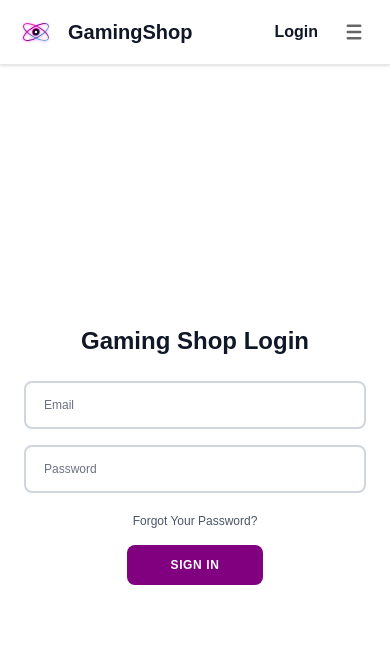
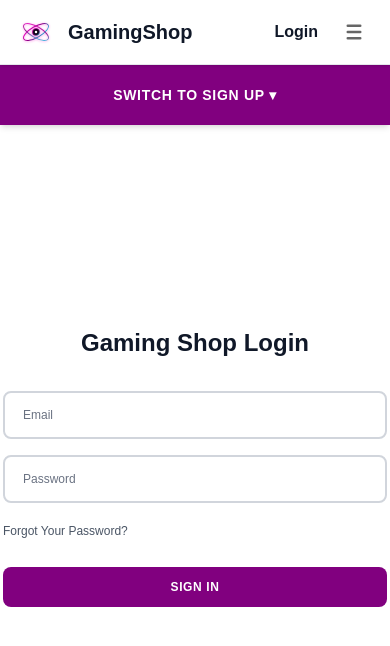
Before and after one commit to Parvez4560/gamingshop, a Next.js app: page /login in a window 390 px wide. Shown: the top 646 px of the page. Built offline with nearby package versions, Linux system fonts and the light colour scheme.

Commit message:
Update website

```diff
--- a/app/login/page.tsx
+++ b/app/login/page.tsx
@@ -9,186 +9,143 @@ export default function LoginPage() {
 
   return (
     <>
-      {/* হেডার সবার উপরে ফিক্সড (z-50 বা তার বেশি) */}
+      {/* হেডার সবার উপরে ফিক্সড */}
       <Header />
 
-      {/* মূল কন্টেইনার */}
-      <main className="h-[calc(100vh-4rem)] w-full overflow-hidden bg-white relative flex flex-col md:block">
+      <main className="min-h-[calc(100vh-4rem)] bg-white w-full relative">
 
-        {/* ================= MOBILE & DESKTOP TOGGLE CONTAINER ================= */}
-        {/* z-index কমিয়ে z-2 করা হলো যাতে মেনু (z-50+) ওপেন হলে টগল বাটন মেনুর নিচে ঢাকা থাকে */}
-        <div
-          className={`
-            toggle-container
-            w-full md:w-1/2
-            h-[72px] md:h-full
-            absolute md:absolute
-            top-0 left-0 md:left-1/2
-            z-20
-            overflow-hidden
-            transition-all duration-500 ease-in-out
-            fixed md:absolute
-            top-16 md:top-0
-            ${
-              isActive
-                ? 'md:-translate-x-full md:rounded-r-[50px] md:rounded-l-none'
-                : 'md:rounded-l-[50px] md:rounded-r-none'
-            }
-          `}
-        >
-          {/* ================= DESKTOP TOGGLE ================= */}
-          <div
-            className={`
-              toggle
-              bg-[#81007f]
-              text-white
-              h-full
-              relative
-              -left-full
-              w-[200%]
-              transition-all duration-500 ease-in-out
-              hidden md:block
+        {/* ========================================================= */}
+        {/* 1. মোবাইল লেআউট (শুধুমাত্র মোবাইলের জন্য দৃশ্যমান: md:hidden) */}
+        {/* ========================================================= */}
+        <div className="block md:hidden w-full relative">
 
-              ${isActive ? 'translate-x-1/2' : 'translate-x-0'}
-            `}
-          >
-            {/* DESKTOP LEFT */}
+          {/* হেডারের নিচে ফিক্সড টগল বার */}
+          <div className="sticky top-16 z-35 w-full h-[60px] bg-[#81007f] text-white flex items-center justify-center shadow-md">
+            <button
+              type="button"
+              onClick={() => setIsActive(!isActive)}
+              className="w-full h-full text-sm font-semibold uppercase tracking-wider flex items-center justify-center gap-2 cursor-pointer"
+            >
+              {isActive ? (
+                <span>Switch to Sign In ▾</span>
+              ) : (
+                <span>Switch to Sign Up ▾</span>
+              )}
+            </button>
+          </div>
+
+          {/* মোবাইল ফর্ম কন্টেইনার (ওপর থেকে স্লাইড হয়ে আসবে) */}
+          <div className="relative w-full bg-white p-6 overflow-hidden min-h-[calc(100vh-10rem)] flex items-center justify-center">
+
+            {/* Mobile Sign In */}
             <div
               className={`
-                toggle-panel
-                toggle-left
-                absolute
-                w-1/2
-                h-full
-                flex items-center justify-center flex-col
-                px-8
-                text-center
-                top-0
-                transition-all duration-500 ease-in-out
-
+                w-full max-w-sm bg-white transition-all duration-500 ease-in-out absolute
                 ${
                   isActive
-                    ? 'translate-x-0'
-                    : '-translate-x-[200%]'
+                    ? '-translate-y-full opacity-0 pointer-events-none'
+                    : 'translate-y-0 opacity-100 pointer-events-auto'
                 }
               `}
             >
-              <h1 className="text-2xl font-bold mb-2">
-                Welcome Back!
-              </h1>
-              <p className="text-xs leading-5 tracking-wide mb-5">
-                To keep connected with us please login with your personal info
-              </p>
-              <button
-                type="button"
-                onClick={() => setIsActive(false)}
-                className="bg-transparent border border-white text-white text-xs font-semibold py-2.5 px-9 rounded-lg uppercase tracking-wider cursor-pointer hover:bg-white/10 transition"
-              >
-                Sign In
-              </button>
+              <form className="flex items-center justify-center flex-col text-center w-full py-4">
+                <h1 className="text-2xl font-bold text-gray-900 mb-6">
+                  Gaming Shop Login
+                </h1>
+
+                <FloatingInput type="email" id="mob-signin-email" label="Email" />
+                <FloatingInput type="password" id="mob-signin-password" label="Password" />
+
+                <a
+                  href="#"
+                  className="text-gray-600 text-xs my-3 hover:text-[#81007f] self-start"
+                >
+                  Forgot Your Password?
+                </a>
+
+                <button
+                  type="submit"
+                  className="w-full bg-[#81007f] text-white text-xs font-semibold py-3 rounded-lg uppercase tracking-wider mt-4 cursor-pointer hover:bg-[#620060] transition"
+                >
+                  Sign In
+                </button>
+              </form>
             </div>
 
-            {/* DESKTOP RIGHT */}
+            {/* Mobile Sign Up */}
             <div
               className={`
-                toggle-panel
-                toggle-right
-                absolute
-                right-0
-                w-1/2
-                h-full
-                flex items-center justify-center flex-col
-                px-8
-                text-center
-                top-0
-                transition-all duration-500 ease-in-out
-
+                w-full max-w-sm bg-white transition-all duration-500 ease-in-out absolute
                 ${
                   isActive
-                    ? 'translate-x-[200%]'
-                    : 'translate-x-0'
+                    ? 'translate-y-0 opacity-100 pointer-events-auto'
+                    : 'translate-y-full opacity-0 pointer-events-none'
                 }
               `}
             >
-              <h1 className="text-2xl font-bold mb-2">
-                Hello, Gamer!
-              </h1>
-              <p className="text-xs leading-5 tracking-wide mb-5">
-                Enter your personal details and start your journey with Gaming Shop
-              </p>
-              <button
-                type="button"
-                onClick={() => setIsActive(true)}
-                className="bg-transparent border border-white text-white text-xs font-semibold py-2.5 px-9 rounded-lg uppercase tracking-wider cursor-pointer hover:bg-white/10 transition"
-              >
-                Sign Up
-              </button>
+              <form className="flex items-center justify-center flex-col text-center w-full py-4">
+                <h1 className="text-2xl font-bold text-gray-900 mb-6">
+                  Create Account
+                </h1>
+
+                <FloatingInput type="text" id="mob-signup-name" label="Name" />
+                <FloatingInput type="email" id="mob-signup-email" label="Email" />
+                <FloatingInput type="password" id="mob-signup-password" label="Password" />
+
+                <button
+                  type="submit"
+                  className="w-full bg-[#81007f] text-white text-xs font-semibold py-3 rounded-lg uppercase tracking-wider mt-4 cursor-pointer hover:bg-[#620060] transition"
+                >
+                  Sign Up
+                </button>
+              </form>
             </div>
-          </div>
 
-          {/* ================= MOBILE TOGGLE ================= */}
-          <div className="bg-[#81007f] text-white h-full flex md:hidden items-center justify-center shadow-md">
-            {isActive ? (
-              <button
-                type="button"
-                onClick={() => setIsActive(false)}
-                className="w-full h-full text-sm font-semibold uppercase tracking-wider"
-              >
-                Sign In
-              </button>
-            ) : (
-              <button
-                type="button"
-                onClick={() => setIsActive(true)}
-                className="w-full h-full text-sm font-semibold uppercase tracking-wider"
-              >
-                Sign Up
-              </button>
-            )}
           </div>
         </div>
 
 
-        {/* ================= FORMS CONTAINER ================= */}
+        {/* ========================================================= */}
+        {/* 2. ডেস্কটপ লেআউট (আগের মতো সম্পূর্ণ ঠিক রাখা হলো: hidden md:block) */}
+        {/* ========================================================= */}
         <div
-          className={`relative bg-white w-full h-full flex-1 overflow-y-auto md:overflow-hidden transition-all duration-500 pt-[72px] md:pt-0 ${
-            isActive ? 'active' : ''
-          }`}
+          className={`hidden md:block relative bg-white overflow-hidden
+          w-full min-h-[calc(100vh-4rem)]
+          transition-all duration-500
+          ${isActive ? 'active' : ''}`}
         >
+
           {/* ================= SIGN UP FORM ================= */}
           <div
             className={`
               form-container sign-up
-              absolute top-0 h-full w-full md:w-1/2 left-0
+              absolute top-0 h-full w-1/2 left-0
               transition-all duration-500 ease-in-out
               z-10
 
               ${
                 isActive
                   ? `
-                    translate-y-0
+                    translate-x-full
                     opacity-100
                     pointer-events-auto
-                    md:translate-x-full
                   `
                   : `
-                    -translate-y-full
+                    translate-x-0
                     opacity-0
                     pointer-events-none
-                    md:translate-y-0
-                    md:opacity-0
                   `
               }
             `}
           >
-            <form className="bg-white flex items-center justify-center flex-col px-6 md:px-10 h-full py-8 md:py-0 text-center w-full">
+            <form className="bg-white flex items-center justify-center flex-col px-10 h-full text-center w-full">
               <h1 className="text-2xl font-bold text-gray-900 mb-4">
                 Create Account
               </h1>
 
-              <FloatingInput type="text" id="signup-name" label="Name" />
-              <FloatingInput type="email" id="signup-email" label="Email" />
-              <FloatingInput type="password" id="signup-password" label="Password" />
+              <FloatingInput type="text" id="desk-signup-name" label="Name" />
+              <FloatingInput type="email" id="desk-signup-email" label="Email" />
+              <FloatingInput type="password" id="desk-signup-password" label="Password" />
 
               <button
                 type="submit"
@@ -204,35 +161,32 @@ export default function LoginPage() {
           <div
             className={`
               form-container sign-in
-              absolute top-0 h-full w-full md:w-1/2 left-0
+              absolute top-0 h-full w-1/2 left-0
               transition-all duration-500 ease-in-out
               z-20
 
               ${
                 isActive
                   ? `
-                    translate-y-full
+                    translate-x-full
                     opacity-0
                     pointer-events-none
-                    md:translate-x-full
-                    md:translate-y-0
                   `
                   : `
-                    translate-y-0
+                    translate-x-0
                     opacity-100
                     pointer-events-auto
-                    md:translate-x-0
                   `
               }
             `}
           >
-            <form className="bg-white flex items-center justify-center flex-col px-6 md:px-10 h-full py-8 md:py-0 text-center w-full">
+            <form className="bg-white flex items-center justify-center flex-col px-10 h-full text-center w-full">
               <h1 className="text-2xl font-bold text-gray-900 mb-4">
                 Gaming Shop Login
               </h1>
 
-              <FloatingInput type="email" id="signin-email" label="Email" />
-              <FloatingInput type="password" id="signin-password" label="Password" />
+              <FloatingInput type="email" id="desk-signin-email" label="Email" />
+              <FloatingInput type="password" id="desk-signin-password" label="Password" />
 
               <a
                 href="#"
@@ -249,6 +203,101 @@ export default function LoginPage() {
               </button>
             </form>
           </div>
+
+
+          {/* ================= TOGGLE CONTAINER ================= */}
+          <div
+            className={`
+              toggle-container
+              absolute
+              top-0
+              left-1/2
+              w-1/2
+              h-full
+              overflow-hidden
+              transition-all duration-500 ease-in-out
+              z-[1000]
+              ${
+                isActive
+                  ? '-translate-x-full rounded-r-[50px] rounded-l-none'
+                  : 'rounded-l-[50px] rounded-r-none'
+              }
+            `}
+          >
+            <div
+              className={`
+                toggle
+                bg-[#81007f]
+                text-white
+                h-full
+                relative
+                -left-full
+                w-[200%]
+                transition-all duration-500 ease-in-out
+                ${isActive ? 'translate-x-1/2' : 'translate-x-0'}
+              `}
+            >
+              {/* DESKTOP LEFT */}
+              <div
+                className={`
+                  toggle-panel
+                  toggle-left
+                  absolute
+                  w-1/2
+                  h-full
+                  flex items-center justify-center flex-col
+                  px-8
+                  text-center
+                  top-0
+                  transition-all duration-500 ease-in-out
+                  ${isActive ? 'translate-x-0' : '-translate-x-[200%]'}
+                `}
+              >
+                <h1 className="text-2xl font-bold mb-2">Welcome Back!</h1>
+                <p className="text-xs leading-5 tracking-wide mb-5">
+                  To keep connected with us please login with your personal info
+                </p>
+                <button
+                  type="button"
+                  onClick={() => setIsActive(false)}
+                  className="bg-transparent border border-white text-white text-xs font-semibold py-2.5 px-9 rounded-lg uppercase tracking-wider cursor-pointer hover:bg-white/10 transition"
+                >
+                  Sign In
+                </button>
+              </div>
+
+              {/* DESKTOP RIGHT */}
+              <div
+                className={`
+                  toggle-panel
+                  toggle-right
+                  absolute
+                  right-0
+                  w-1/2
+                  h-full
+                  flex items-center justify-center flex-col
+                  px-8
+                  text-center
+                  top-0
+                  transition-all duration-500 ease-in-out
+                  ${isActive ? 'translate-x-[200%]' : 'translate-x-0'}
+                `}
+              >
+                <h1 className="text-2xl font-bold mb-2">Hello, Gamer!</h1>
+                <p className="text-xs leading-5 tracking-wide mb-5">
+                  Enter your personal details and start your journey with Gaming Shop
+                </p>
+                <button
+                  type="button"
+                  onClick={() => setIsActive(true)}
+                  className="bg-transparent border border-white text-white text-xs font-semibold py-2.5 px-9 rounded-lg uppercase tracking-wider cursor-pointer hover:bg-white/10 transition"
+                >
+                  Sign Up
+                </button>
+              </div>
+            </div>
+          </div>
+
         </div>
 
       </main>
```
